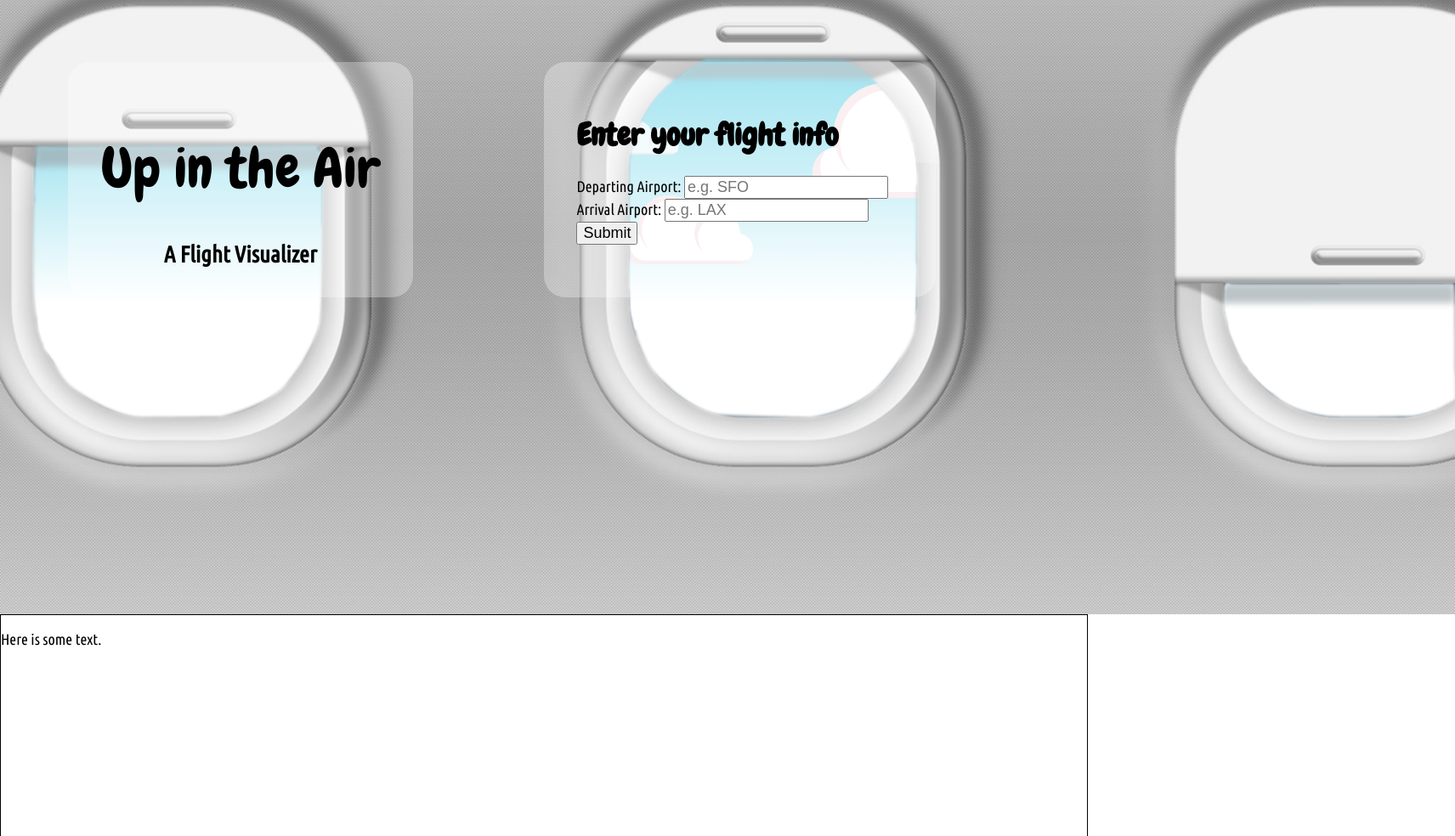
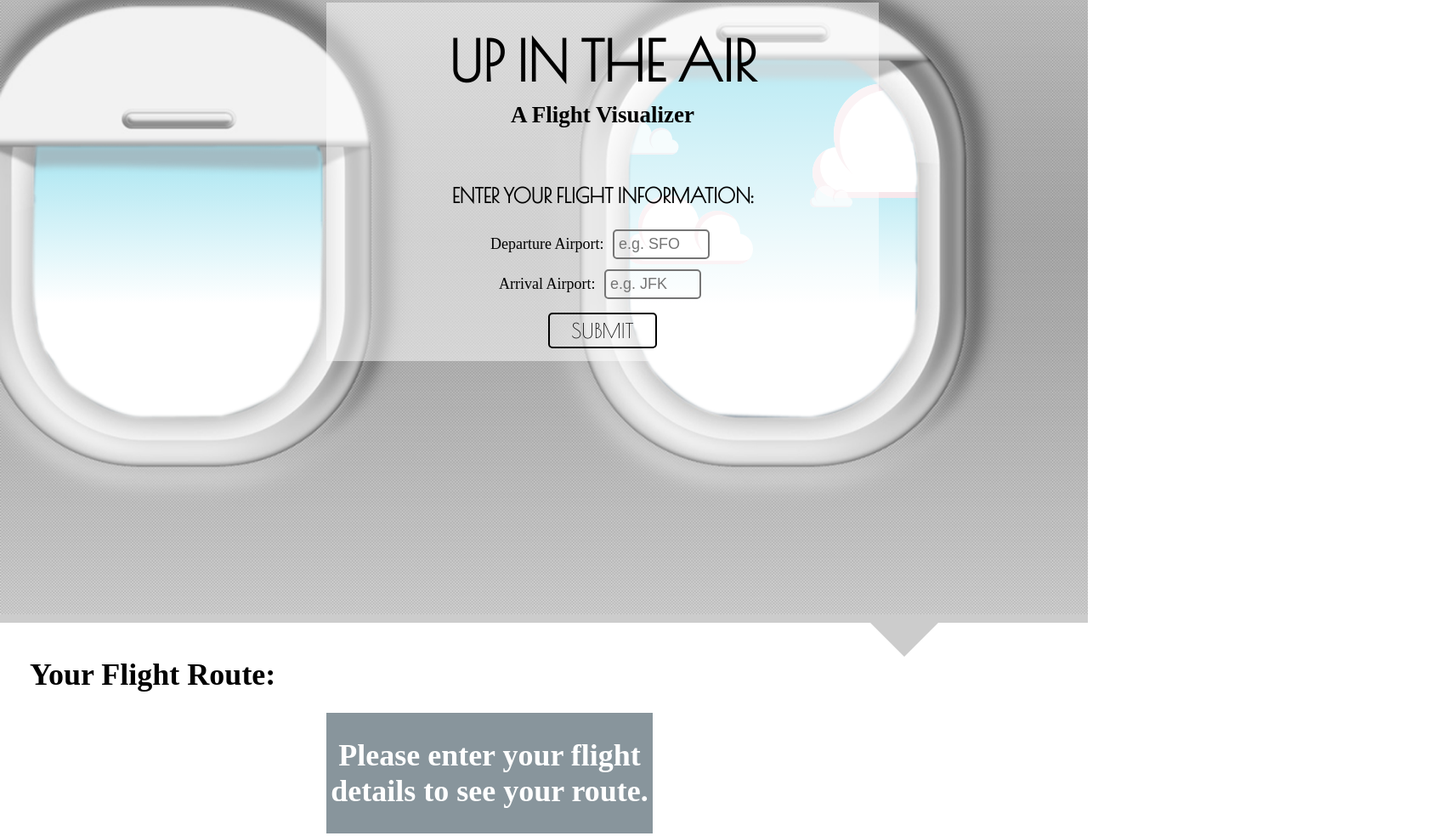
Before and after one commit to sheryllun/UpintheAir, a plain HTML site: page index.html in a window 1280 px wide. Shown: the part 77-1061 px from the top of the page at 85% size, 1712 px wide, since content can reach past the window. Drawn offline with nearby package versions, Linux system fonts and the light colour scheme; no server answers; a web font is replaced by a local one.

Commit message:
Update design, move elemnts around

```diff
--- a/css/style.css
+++ b/css/style.css
@@ -1,13 +1,13 @@
+html {
+  overflow-x: hidden;
+}
+
 body {
    overflow-x: hidden;
-   font: 18px 'Ubuntu Condensed';
+   font: 18px 'Enriqueta';
 }
 
 .pageTop {
-/*  display: flex;
-  flex-direction: row;
-  flex-wrap: nowrap;
-  text-align: center;*/
   height: 100vh;
   background-color: RGBA(174, 174, 174, 1);
   position: relative;
@@ -23,41 +23,58 @@ img {
   height: 100vh;
 }
 
-#welcome, #formholder {
+#welcome {
   position: absolute;
-  top: 150px;
-  padding: 3%;
-  background: RGBA(255,255,255,.3);
-  border-radius: 25px;
-    height: 200px;
-}
-
-#welcome {
+  top: 80px;
+  padding: 5px;
+  background: RGBA(255,255,255,.5);
   text-align: center;
-  left: 80px;
-}
-
-
-#formholder {
-  width: 30%;
-  left: 50%;
-
-
+  left: 30%;
+  width: 50%;
 }
 
 #title {
-  font: 65px 'Chewy';
+  font: 65px 'Poiret One';
+  text-transform: uppercase;
+  font-weight: bold;
+  margin: 25px auto 10px auto;
+}
+
+#tagline {
+  margin: 10px auto 40px auto;
 }
 
 #formtitle {
-  font-family: 'Chewy';
+  font: 24px 'Poiret One';
+  text-transform: uppercase;
+  font-weight: bold;
+  margin-top: 65px;
 }
 
-#map {
-  height: 100vh;
-  position: relative;
-  border: 1px solid black;
+.inputBox {
+  width: 100px;
+  margin: 6px;
+  border-radius: 5px;
+  border: 2px solid #757575;
+  padding: 5px;
+  background: transparent;
 }
+
+#submit {
+  font: 24px'Poiret One';
+  text-transform: uppercase;
+  padding: 5px 25px;
+  border: 2px solid black;
+  background: transparent;
+  border-radius: 5px;
+  margin: 10px auto;
+}
+
+#submit:hover {
+  border: 2px solid #08A1E4;
+  color: #08A1E4;
+}
+
 
 /*====================================================
 Fluffy clouds CSS!
@@ -198,7 +215,7 @@ Fluffy clouds CSS!
   -o-transform: scale(0.2);
   opacity: .7;
 
-   -webkit-animation: moveclouds 30s linear infinite;
+  -webkit-animation: moveclouds 30s linear infinite;
   -moz-animation: moveclouds 30s linear infinite;
   -o-animation: moveclouds 30s linear infinite;
 }
@@ -217,7 +234,43 @@ Fluffy clouds CSS!
   0% {margin-left: 1200px;}
   100% {margin-left: -1000px;}
 }
-
 /*====================================================
 END Fluffy clouds CSS
+
+Start MAP portion CSS
 ====================================================*/
+
+#map {
+  height: 100vh;
+  position: relative;
+  width: 100%;
+}
+
+.heading {
+  border-top: 10px solid #CCC;
+}
+
+.arrow {
+  width: 0;
+  height: 0;
+  border-left: 40px solid transparent;
+  border-right: 40px solid transparent;
+  border-top: 40px solid #CCC;
+  margin-left: 80%;
+}
+
+#route {
+  margin-top: 0;
+  padding: 0 35px;
+}
+
+#tempframe {
+  position: absolute;
+  background: #88959C;
+  color: white;
+  width: 30%;
+  text-align: center;
+  margin: 0 auto;
+  padding: 5px 0;
+  left: 30%;
+}
--- a/index.html
+++ b/index.html
@@ -5,8 +5,8 @@
   <meta name="viewport" content="width=device-width, user-scalable=no, initial-scale=1.0, maximum-scale=1.0, minimum-scale=1.0">
   <title>Up In The Air: A Flight Visualizer</title>
   <link rel="stylesheet" href="css/normalize.css">
-  <link href='http://fonts.googleapis.com/css?family=Ubuntu+Condensed' rel='stylesheet' type='text/css'>
-  <link href='http://fonts.googleapis.com/css?family=Chewy' rel='stylesheet' type='text/css'>
+  <link href='http://fonts.googleapis.com/css?family=Enriqueta' rel='stylesheet' type='text/css'>
+  <link href='http://fonts.googleapis.com/css?family=Poiret+One' rel='stylesheet' type='text/css'>
   <link rel="stylesheet" href="css/style.css">
 </head>
 <body>
@@ -23,28 +23,34 @@
     <div id="planewindow">
       <img src="img/airplane-windows.png" alt="background">
     </div>
+
     <div id="welcome">
       <h1 id="title">Up in the Air</h1>
-      <h2>A Flight Visualizer</h2>
-    </div>
-    <div id="formholder">
+      <h2 id="tagline">A Flight Visualizer</h2>
+
       <form id="flightform">
-      <h1 id="formtitle">Enter your flight info</h1>
+      <h2 id="formtitle">Enter your flight information:</h2>
         <div>
-          <label for="depart">Departing Airport:</label>
-          <input id="depart" name="depart" type="text"placeholder="e.g. SFO" maxlength="3">
+          <label for="depart">Departure Airport:</label>
+          <input class="inputBox" id="depart" name="depart" type="text"placeholder="e.g. SFO" maxlength="3">
         </div>
         <div>
           <label for="arrive">Arrival Airport:</label>
-          <input type="text" name="arrive" id="arrive" placeholder="e.g. LAX" maxlength="3">
+          <input class="inputBox" type="text" name="arrive" id="arrive" placeholder="e.g. JFK" maxlength="3">
         </div>
-        <input type="submit" value="Submit">
+        <input id="submit" type="submit" value="Submit">
       </form>
     </div>
   </div>
 
   <div id="map">
-  <p>Here is some text.</p>
+    <div class="heading">
+    <div class="arrow"></div>
+      <h1 id="route">Your Flight Route:</h1>
+    </div>
+    <div id="tempframe">
+      <h1>Please enter your flight details to see your route.</h1>
+    </div>
     <iframe
       width="100%"
       height="450"
--- a/js/main.js
+++ b/js/main.js
@@ -10,6 +10,7 @@ $('#flightform').submit(function() {
 });
 
 function queryTravel() {
+  $('#tempframe').remove();
   var departAirport = $('#depart').val().toUpperCase();
   var arriveAirport = $('#arrive').val().toUpperCase();
   for(var i = 0; i < airportData.length; i++) {
```
